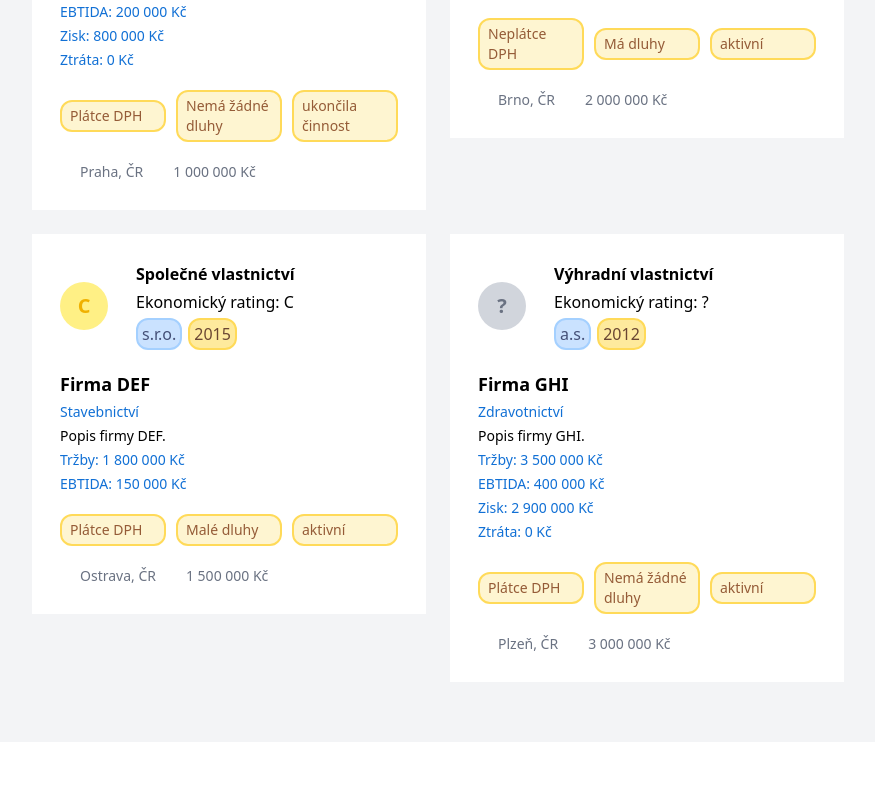
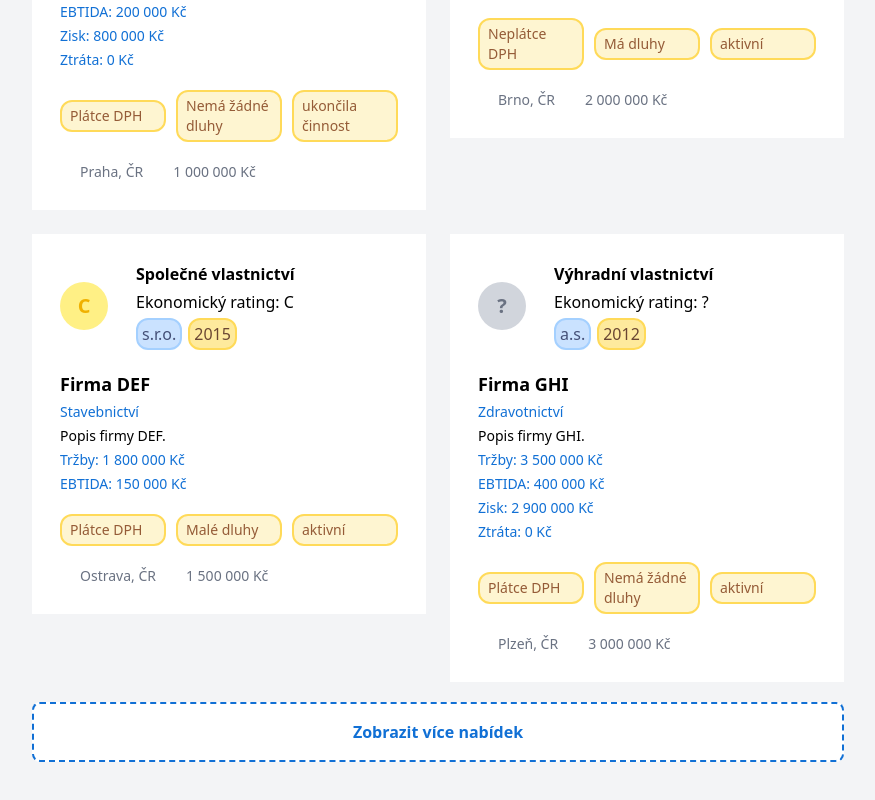
Before and after one commit to JuliaStolova/Pod-lyFirem.cz, a SvelteKit app: page / in a window 1280 px wide. Shown: the part 940-1740 px from the top of the page, without its empty margins (376-1251 px from the left). Before the commit the page ends 1682 px from the top, so only its background shows below. Built offline with nearby package versions, Linux system fonts and the light colour scheme; some icons are missing.

Commit message:
Added a button

```diff
--- a/src/routes/+page.svelte
+++ b/src/routes/+page.svelte
@@ -174,6 +174,11 @@
 				<FirmCard firm={firm2} />
 				<FirmCard firm={firm3} />
 			</div>
+
+            <div class="flex w-full cursor-pointer items-center justify-center rounded-lg border-2 border-dashed border-primary bg-white p-4 text-primary font-bold">
+                <p class="text-md">Zobrazit více nabídek</p>
+
+            </div>
 		</div>
 	</div>
 </div>
```
